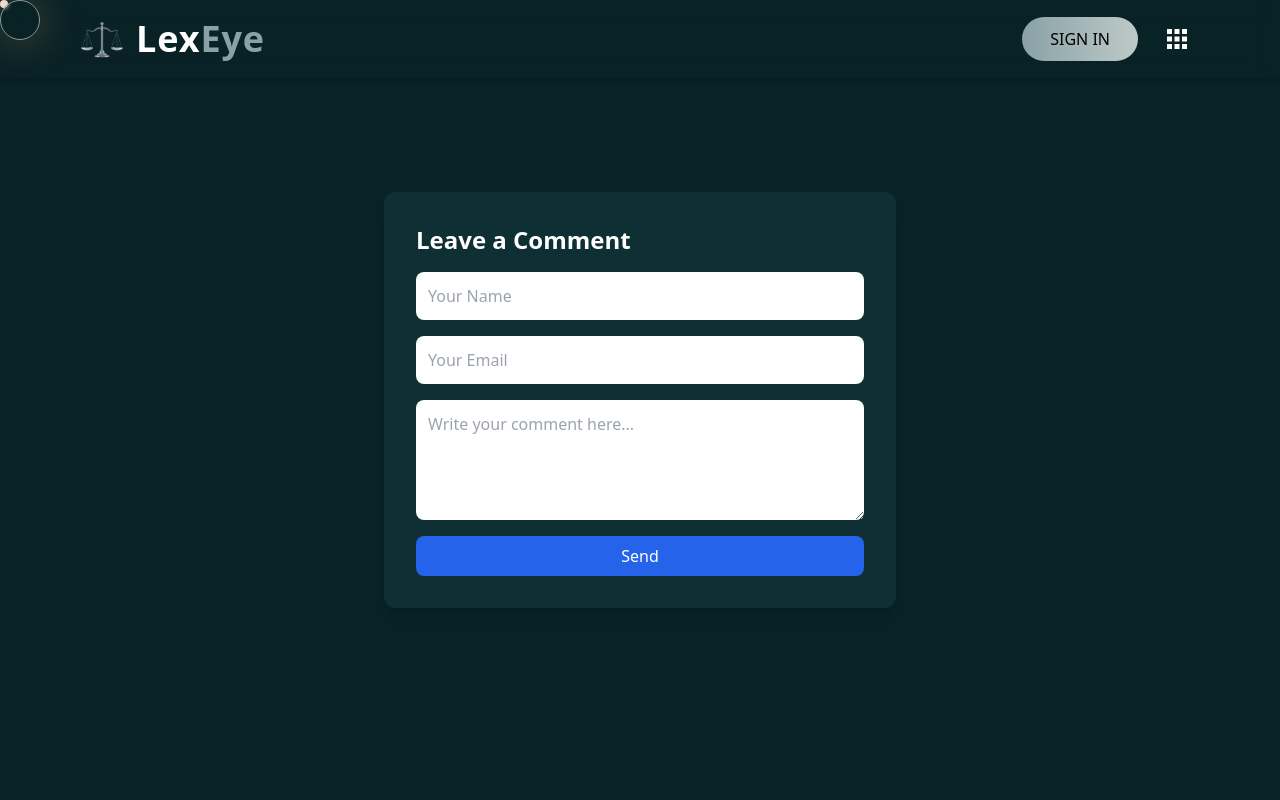
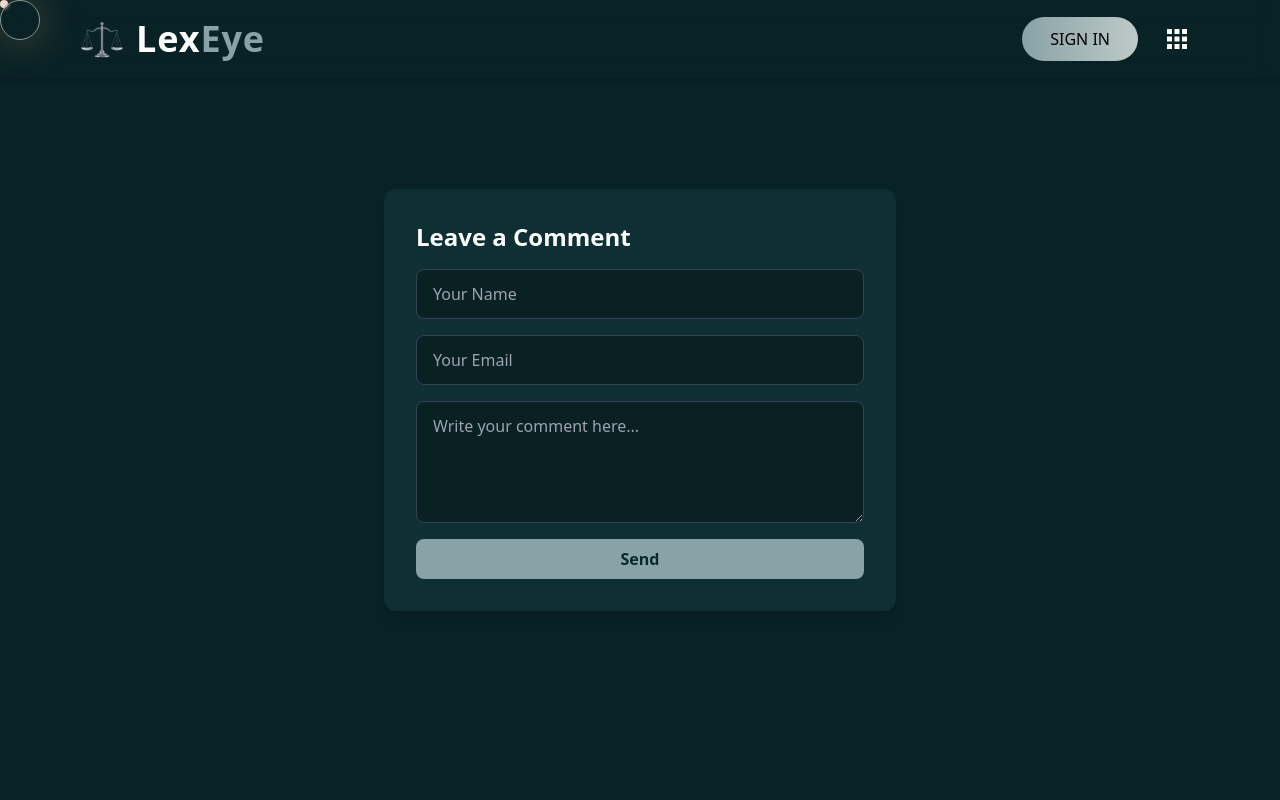
Before and after one commit to Haroon300/LexEye, a React (Vite) app in the folder fronend/front/: page /comment in a window 1280 px wide. Shown: the top 800 px of the page. Built offline with nearby package versions, Linux system fonts and the light colour scheme.

Commit message:
change color of comment page

```diff
--- a/fronend/front/src/components/Comment.jsx
+++ b/fronend/front/src/components/Comment.jsx
@@ -15,21 +15,21 @@ export default function Comment() {
             type="text"
             name="name"
             placeholder="Your Name"
-            className="p-3 rounded-lg text-black"
+            className="w-full px-4 py-3 rounded-lg bg-black/30 border border-gray-700 text-white focus:outline-none focus:border-[#092226]"
             required
           />
           <input
             type="email"
             name="email"
             placeholder="Your Email"
-            className="p-3 rounded-lg text-black"
+            className="w-full px-4 py-3 rounded-lg bg-black/30 border border-gray-700 text-white focus:outline-none focus:border-[#092226]"
             required
           />
           <textarea
             name="message"
             placeholder="Write your comment here..."
             required
-            className="p-3 rounded-lg text-black"
+            className="w-full px-4 py-3 rounded-lg bg-black/30 border border-gray-700 text-white focus:outline-none focus:border-[#092226]"
             rows="4"
           ></textarea>
 
@@ -43,7 +43,7 @@ export default function Comment() {
 
           <button
             type="submit"
-            className="bg-blue-600 text-white py-2 px-4 rounded-lg hover:bg-blue-700"
+            className="bg-[#89a2a6] text-[#08292e] py-2 px-4 rounded-lg hover:bg-[#08292e] hover:text-[#89a2a6] transition font-semibold hover:border hover:border-[#89a2a6]"
           >
             Send
           </button>
```
